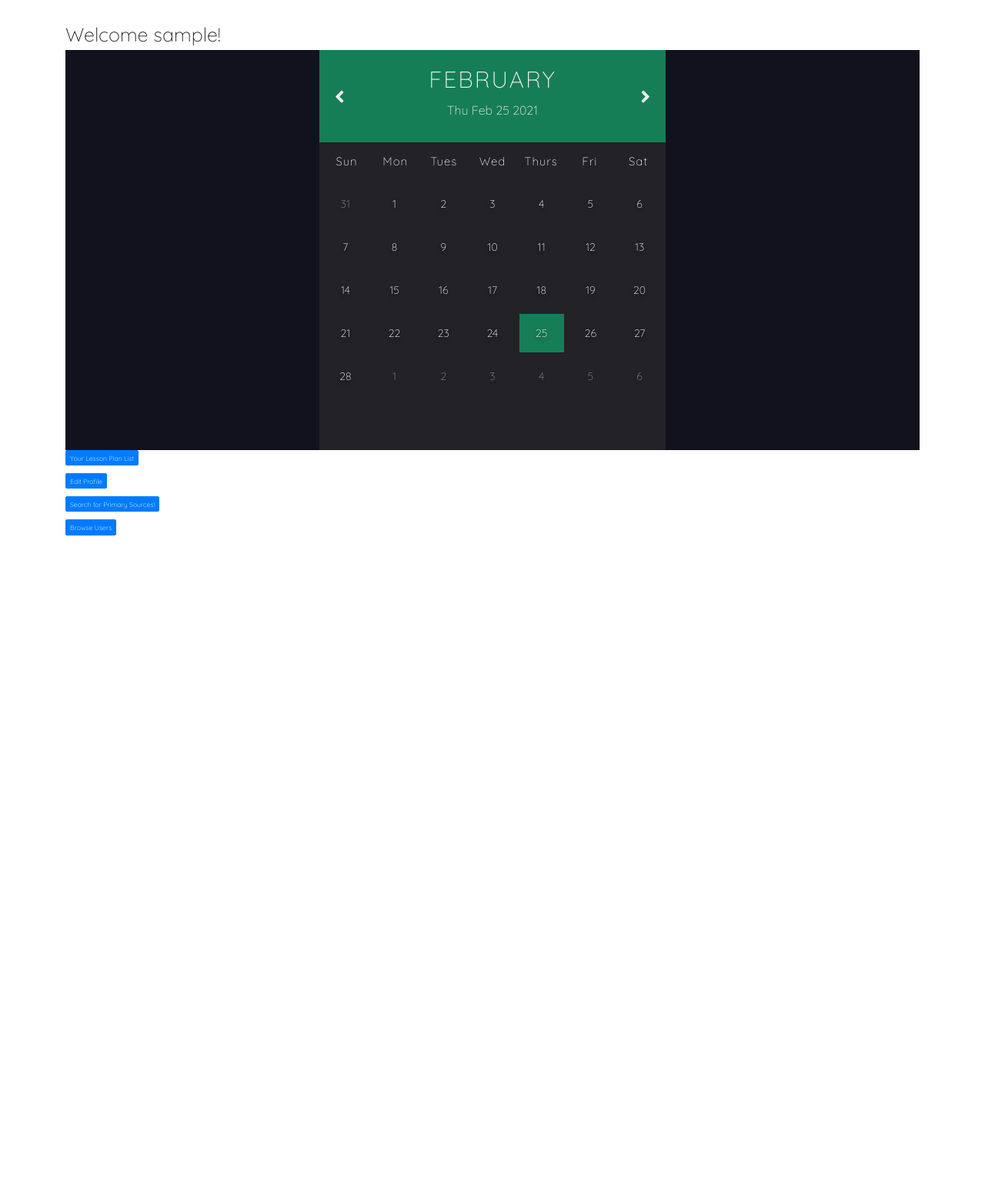
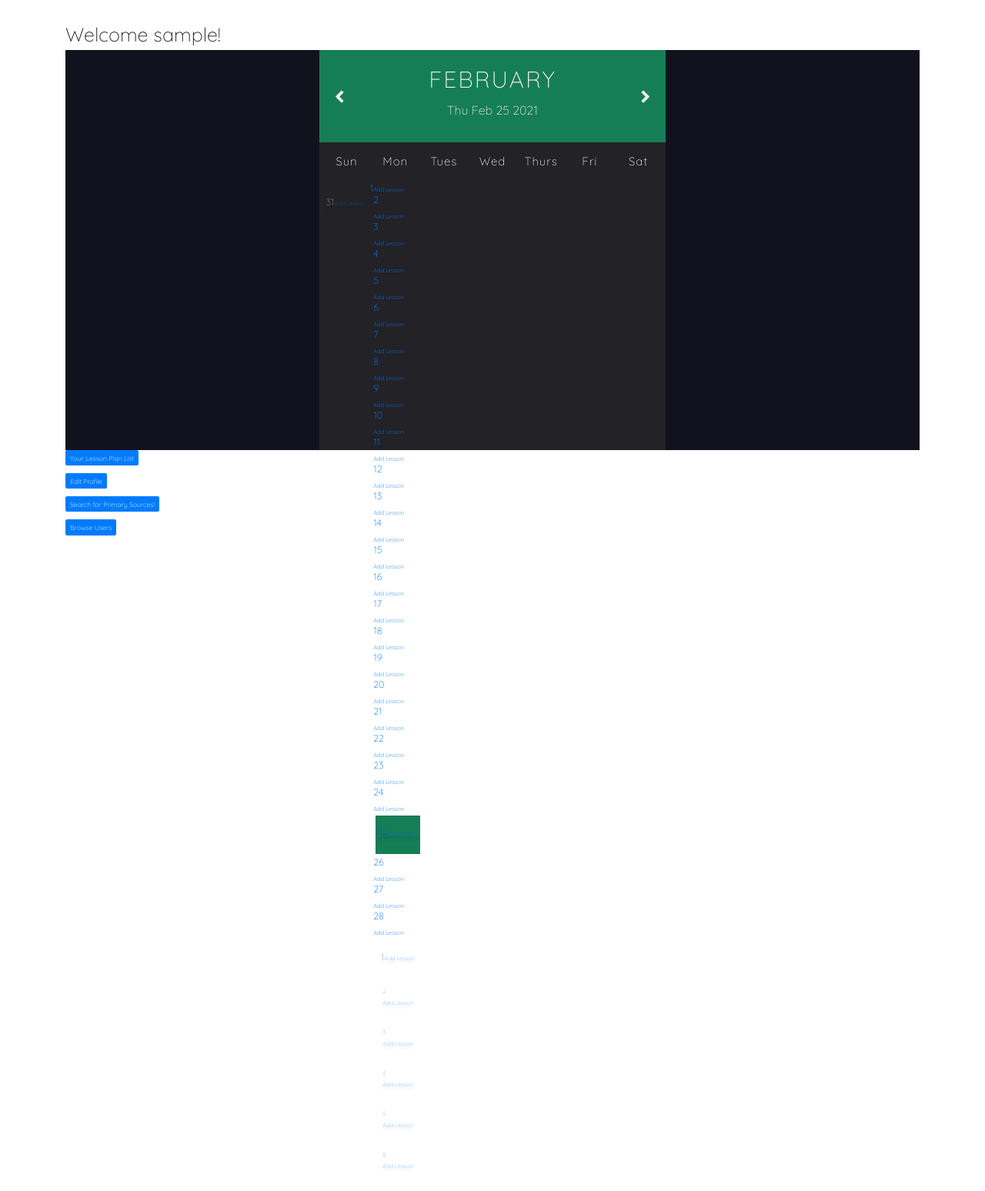
Before and after one commit to kristenkrofchik/history_lesson_capstone, a Flask app: page /users/1 in a window 1280 px wide. Shown: the part 35-1583 px from the top of the page at 77% size. Before the commit the page ends 731 px from the top, so only its background shows below. Run offline with Flask 2, Linux system fonts and the light colour scheme; the visitor is signed in with stand-in values (Sample User, id 1); data comes from the database, SQL or seed files in the repository; some libraries are stand-ins or nearby versions.

Commit message:
working on calendar-lesson relationship

```diff
--- a/app.py
+++ b/app.py
@@ -184,6 +184,18 @@ def show_user_lessons(user_id):
 
     return render_template('users/lessons.html', user=user, lessons=lessons)
 
+@app.route('/lessons/new')
+def show_add_lesson_form_from_cal():
+    """show form for adding a lesson plan from js calendar link"""
+    user = User.query.get_or_404(session['id'])
+
+    if "id" not in session or user.id != session['id']:
+        raise Unauthorized()
+
+    form = AddLessonForm()
+
+    return render_template("lessons/new.html", form=form)
+
 
 @app.route(f"/users/<int:user_id>/lessons/new", methods=['GET'])
 def show_add_lesson_form(user_id):
--- a/static/calendar.js
+++ b/static/calendar.js
@@ -1,4 +1,6 @@
+
 const date = new Date();
+
 
 const renderCalendar = () => {
     date.setDate(1);
@@ -24,19 +26,19 @@ const renderCalendar = () => {
     let days = '';
 
     for(let x = firstDayIndex; x > 0; x--) {
-    days += `<div class="prev-date">${prevLastDay - x + 1}</div>`
+        days += `<div class="prev-date"><h5>${prevLastDay - x + 1}</h5><a class="calendarLink" href="/lessons/new">Add Lesson</></div>`;
     }
 
     for(let i = 1; i <= lastDay; i++) {
         if(i === new Date().getDate() && date.getMonth() === new Date().getMonth()) {
-            days += `<div class="today">${i}</div>`;
+            days += `<div class="today"><h5>${i}<h5><a class="calendarLink" href="/lessons/new">Add Lesson</></div>`;
         } else {
-            days += `<div>${i}</div>`;
+            days += `<div"><h5>${i}<h5><a class="calendarLink" href="/lessons/new">Add Lesson</></div>`;
         }
     }
 
     for(let j = 1; j <= nextDays; j++) {
-        days += `<div class="next-date">${j}</div>`;
+        days += `<div class="next-date"><h5>${j}<h5><a class="calendarLink" href="/lessons/new">Add Lesson</></div>`;
         monthDays.innerHTML = days;
     }
 }
@@ -52,4 +54,10 @@ document.querySelector('.next').addEventListener('click', () => {
     renderCalendar();
 })
 
+
 renderCalendar();
+
+//add onclick event for addLesson button. add the class "seeLessons" to that day.
+//if a date has seeLessons just maybe change color and link to lesson plan
+
+//make axios request ti iur database to get the startdate
--- a/static/style.css
+++ b/static/style.css
@@ -80,7 +80,7 @@ html {
 }
 
 .days div {
-    font-size: 1.4rem;
+    font-size: 1rem;
     margin: 0.3rem;
     width: calc(40.4rem/7);
     height: 5rem;
@@ -105,3 +105,7 @@ html {
 .today {
     background-color: #167e56;
 }
+
+.calendarLink {
+    font-size: .75rem;
+}
--- a/templates/lessons/new.html
+++ b/templates/lessons/new.html
@@ -33,7 +33,7 @@ Add a New History Lesson!
 
   {% endfor %}
 
-  <button class="btn btn-primary">Submit</button>
+  <button class="btn btn-primary addLesson">Submit</button>
 </form>
 
 {% endblock %}
```
Also changed, not shown: static/app.js (line endings or trailing spaces).
